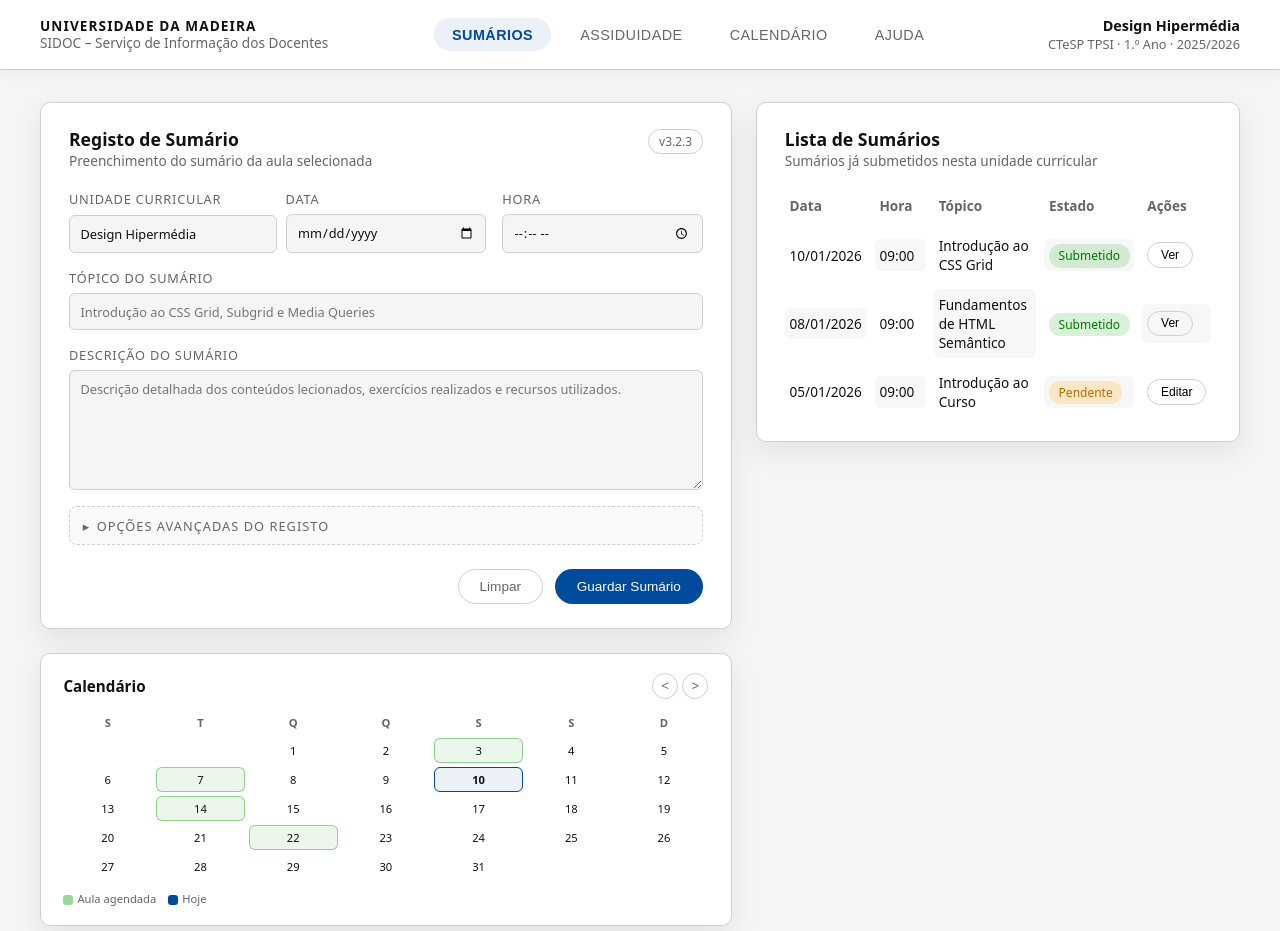
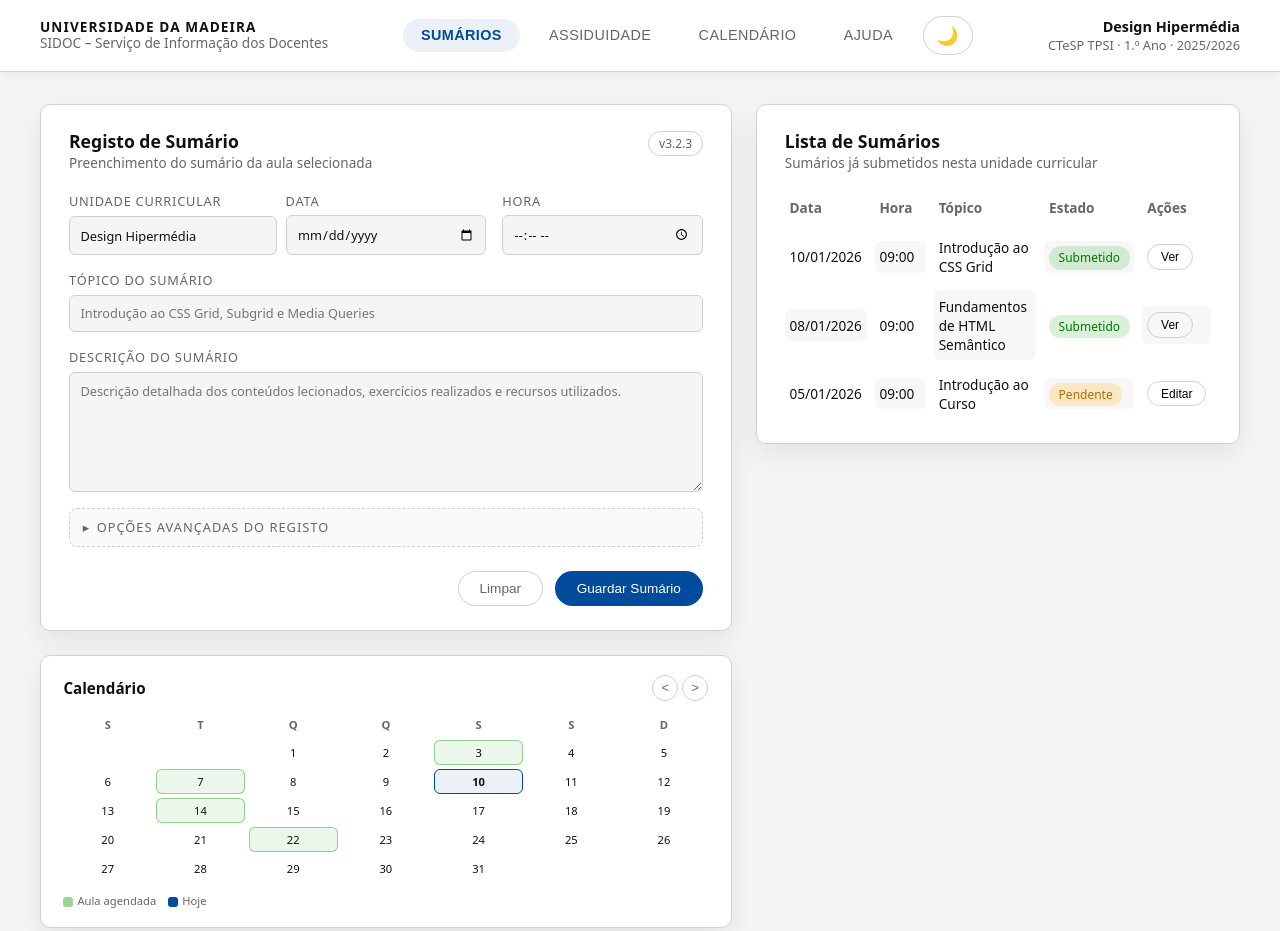
Before and after one commit to alfredouma/Frequencia_Design, a plain HTML site: page Index.html in a window 1280 px wide. Shown: the top 931 px of the page. Drawn offline with Linux system fonts and the light colour scheme.

Commit message:
frequencia

```diff
--- a/Index.html
+++ b/Index.html
@@ -8,16 +8,28 @@
     <style>
         /* ------------------ VARIÁVEIS E TEMA ------------------ */
         :root {
-            color-scheme: light dark;
-            --bg: light-dark(#f5f5f5, #151515);
-            --bg-elevated: light-dark(#ffffff, #222222);
-            --text: light-dark(#111111, #f5f5f5);
-            --muted: light-dark(#666666, #bbbbbb);
+            /* tema claro por defeito */
+            color-scheme: light;
+            --bg: #f5f5f5;
+            --bg-elevated: #ffffff;
+            --text: #111111;
+            --muted: #666666;
             --accent: #004b9b;
             --accent-soft: rgba(0, 75, 155, 0.08);
-            --border: light-dark(#d0d0d0, #333333);
+            --border: #d0d0d0;
             --radius: 10px;
             --shadow-soft: 0 10px 30px rgba(0,0,0,0.08);
+        }
+
+        /* quando o toggle está ativo → tema escuro */
+        :root:has(#theme-toggle:checked) {
+            color-scheme: dark;
+            --bg: #151515;
+            --bg-elevated: #222222;
+            --text: #f5f5f5;
+            --muted: #bbbbbb;
+            --border: #333333;
+            --accent-soft: rgba(0, 75, 155, 0.25);
         }
 
         * {
@@ -83,6 +95,7 @@
             display: flex;
             justify-content: center;
             gap: .75rem;
+            align-items: center;
         }
 
         .header-nav button {
@@ -145,6 +158,47 @@
             display: block;
             font-size: .9rem;
             color: var(--text);
+        }
+
+        /* --- TOGGLE DE TEMA --- */
+
+        .theme-switch {
+            cursor: pointer;
+            display: flex;
+            align-items: center;
+            gap: .4rem;
+            padding: .4rem .8rem;
+            border-radius: 999px;
+            border: 1px solid var(--border);
+            background: var(--bg-elevated);
+            transition: .2s;
+            font-size: .8rem;
+            color: var(--muted);
+        }
+
+        .theme-switch:hover {
+            background: var(--accent-soft);
+        }
+
+        .theme-switch input {
+            display: none;
+        }
+
+        .theme-switch .icon {
+            font-size: 1.1rem;
+        }
+
+        .icon-sun {
+            display: none;
+        }
+
+        /* quando está em modo escuro, mostra sol e esconde lua */
+        :root:has(#theme-toggle:checked) .icon-moon {
+            display: none;
+        }
+
+        :root:has(#theme-toggle:checked) .icon-sun {
+            display: inline;
         }
 
         /* ------------------ MAIN ------------------ */
@@ -516,8 +570,6 @@
             background: rgba(0,0,0,0.02);
         }
 
-
-
         /* ---- ASSIDUIDADE PROFISSIONAL ---- */
 
         .estado-tag {
@@ -570,9 +622,6 @@
             background: var(--bg);
             color: var(--text);
         }
-
-
-
 
         /* ------------------ FOOTER ------------------ */
 
@@ -711,6 +760,13 @@
             <button><span>Assiduidade</span></button>
             <button><span>Calendário</span></button>
             <button><span>Ajuda</span></button>
+
+            <!-- Toggle Tema -->
+            <label class="theme-switch">
+                <input type="checkbox" id="theme-toggle">
+                <span class="icon icon-moon">🌙</span>
+                <span class="icon icon-sun">☀️</span>
+            </label>
         </nav>
 
         <div class="header-meta">
@@ -894,7 +950,6 @@
                     </div>
                 </section>
 
-
             </aside>
         </div>
     </main>
```
Lines whose indentation alone changed are shown as unchanged.
